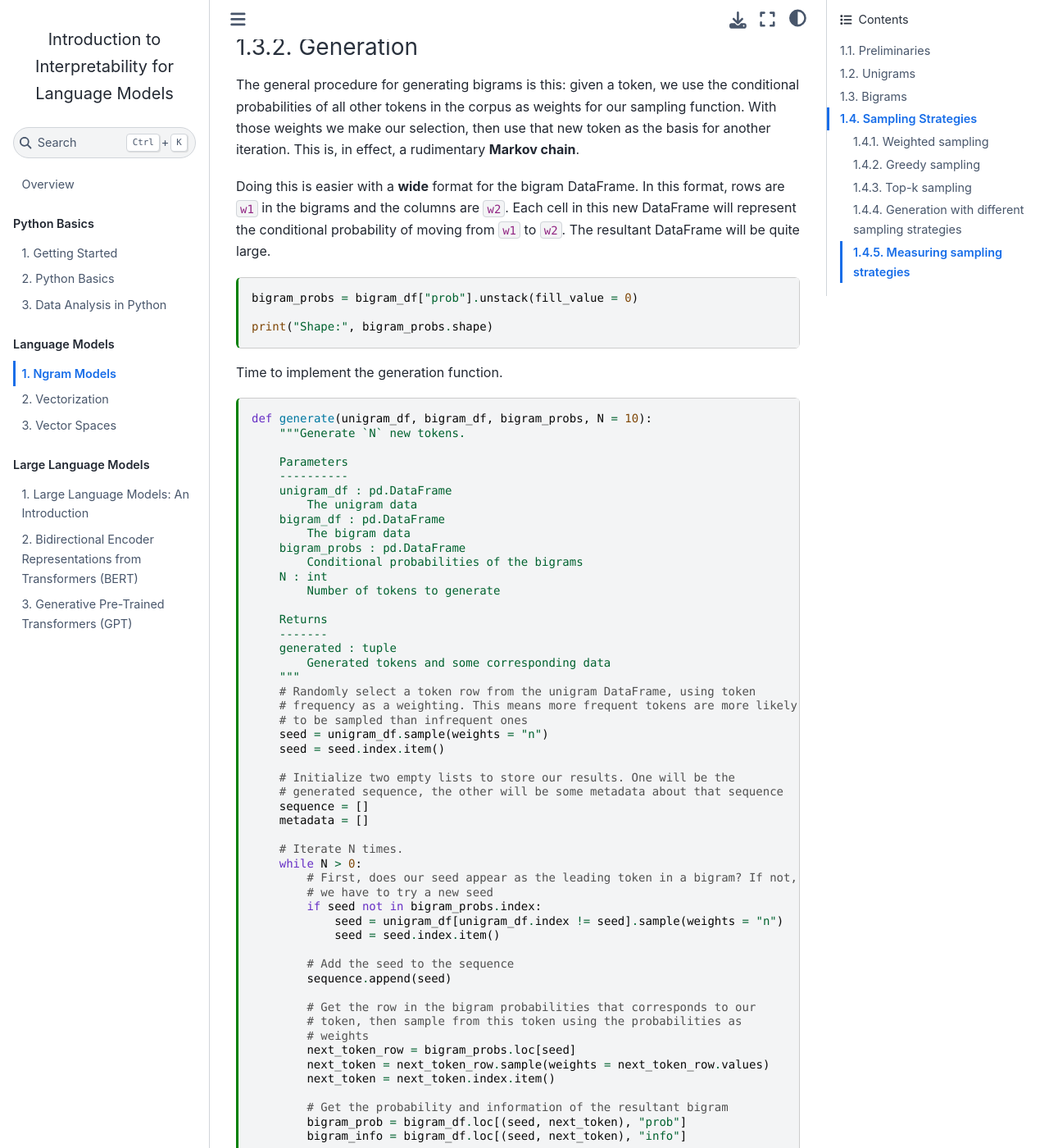
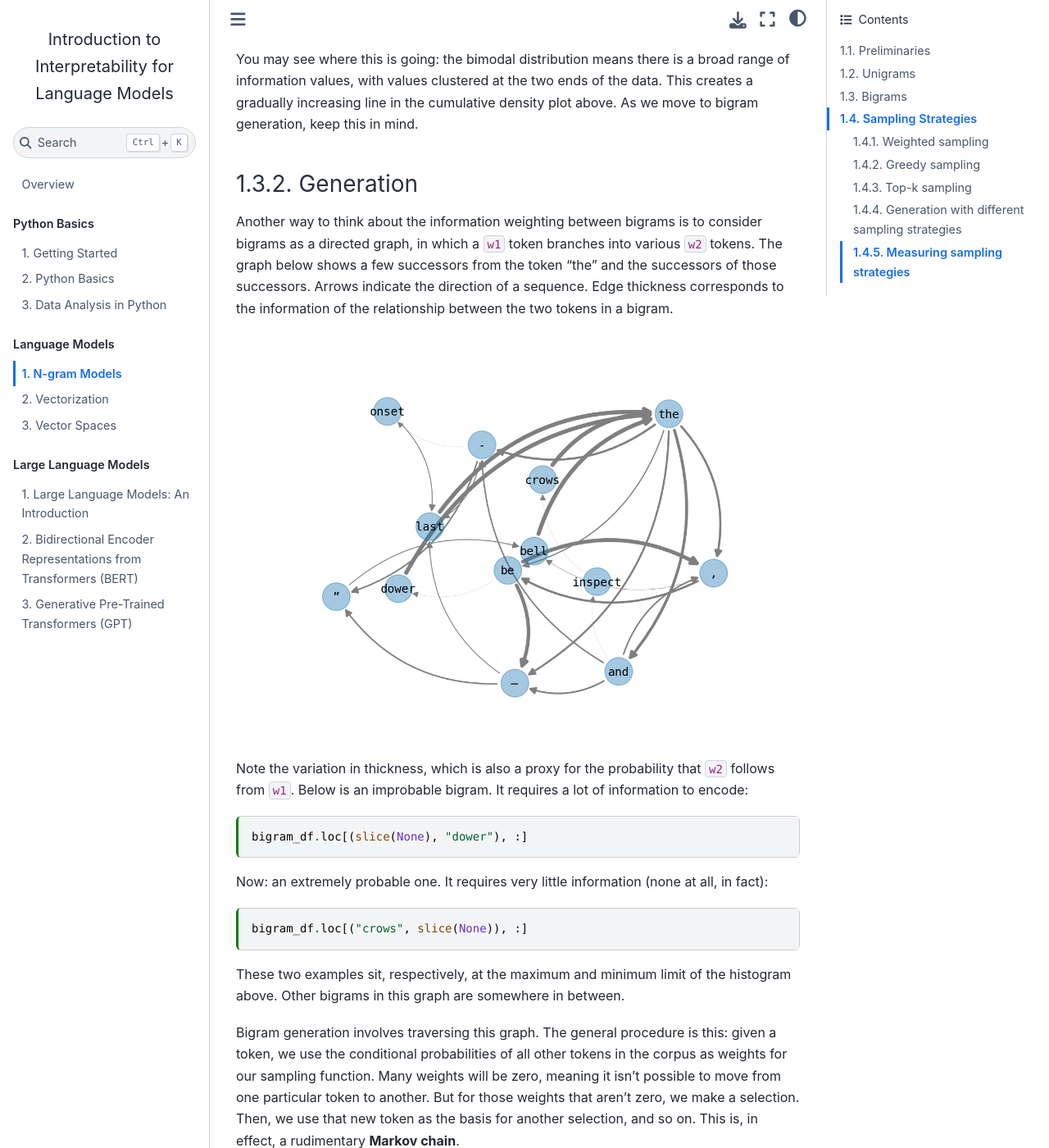
Before and after one commit to t-shoemaker/2024_dtl_lm-interpretability, a Jupyter Book: the page built from chapters/04_ngram-models.md, in a window 1280 px wide and 1400 px high, scrolled down 9073 px. Shown: the whole window at 82% size. Built offline with Jupyter Book 1.0.4 settings and Sphinx 7.4.7 and the Sphinx Book theme 1.1.4, drawn with Linux system fonts in a browser that asks for light colours; some of the changed text lies outside the part shown.

Commit message:
Chapter 4: directed graph example and description

````diff
--- a/chapters/04_ngram-models.md
+++ b/chapters/04_ngram-models.md
@@ -13,12 +13,26 @@ kernelspec:
 ```{code-cell}
 :tags: [remove_cell]
 import os
+from matplotlib.pyplot import rcParams
 
 os.chdir("..")
+rcParams["figure.dpi"] = 150
 ```
 
-Ngram Models
-============
+N-gram Models
+=============
+
+This chapter discusses n-gram models. We will create unigram (single-token) and
+bigram (two-token) sequences from a corpus, about which we compute measures
+like probability, information, entropy, and perplexity. Using these measures as
+weighting for different sampling strategies, we implement a few simple text
+generators.
+
+Our corpus is 59 [Emily Dickinson poems][poems], collected from the Poetry
+Foundation.
+
+[poems]: https://www.poetryfoundation.org/poets/emily-dickinson#tab-poems
+
 
 ## Preliminaries
 
@@ -470,7 +484,7 @@ information: the second word follows many words, not just the first one, so
 more information is required to encode the possibility of observing this
 particular sequence.
 
-You likely see where this is going: the bimodal distribution means there is a
+You may see where this is going: the bimodal distribution means there is a
 broad range of information values, with values clustered at the two ends of the
 data. This creates a gradually increasing line in the cumulative density plot
 above. As we move to bigram generation, keep this in mind.
@@ -478,11 +492,43 @@ above. As we move to bigram generation, keep this in mind.
 
 ### Generation
 
-The general procedure for generating bigrams is this: given a token, we use the
-conditional probabilities of all other tokens in the corpus as weights for our
-sampling function. With those weights we make our selection, then use that new
-token as the basis for another iteration. This is, in effect, a rudimentary
-**Markov chain**.
+Another way to think about the information weighting between bigrams is to
+consider bigrams as a directed graph, in which a `w1` token branches into
+various `w2` tokens. The graph below shows a few successors from the token
+"the" and the successors of those successors. Arrows indicate the direction of
+a sequence. Edge thickness corresponds to the information of the relationship
+between the two tokens in a bigram.
+
+```{image} ../img/dickinson_bigrams.png
+:alt: Directed subgraph of "the" and some successors
+:align: center
+```
+
+Note the variation in thickness, which is also a proxy for the probability that
+`w2` follows from `w1`. Below is an improbable bigram. It requires a lot of
+information to encode:
+
+```{code-cell}
+bigram_df.loc[(slice(None), "dower"), :]
+```
+
+Now: an extremely probable one. It requires very little information (none at
+all, in fact):
+
+```{code-cell}
+bigram_df.loc[("crows", slice(None)), :]
+```
+
+These two examples sit, respectively, at the maximum and minimum limit of the
+histogram above. Other bigrams in this graph are somewhere in between.
+
+Bigram generation involves traversing this graph. The general procedure is
+this: given a token, we use the conditional probabilities of all other tokens
+in the corpus as weights for our sampling function. Many weights will be zero,
+meaning it isn't possible to move from one particular token to another. But for
+those weights that aren't zero, we make a selection. Then, we use that new
+token as the basis for another selection, and so on. This is, in effect, a
+rudimentary **Markov chain**.
 
 Doing this is easier with a **wide** format for the bigram DataFrame. In this
 format, rows are `w1` in the bigrams and the columns are `w2`. Each cell in
````
Also changed, not shown: other parts of chapters/04_ngram-models.md (+1 -1 lines).
